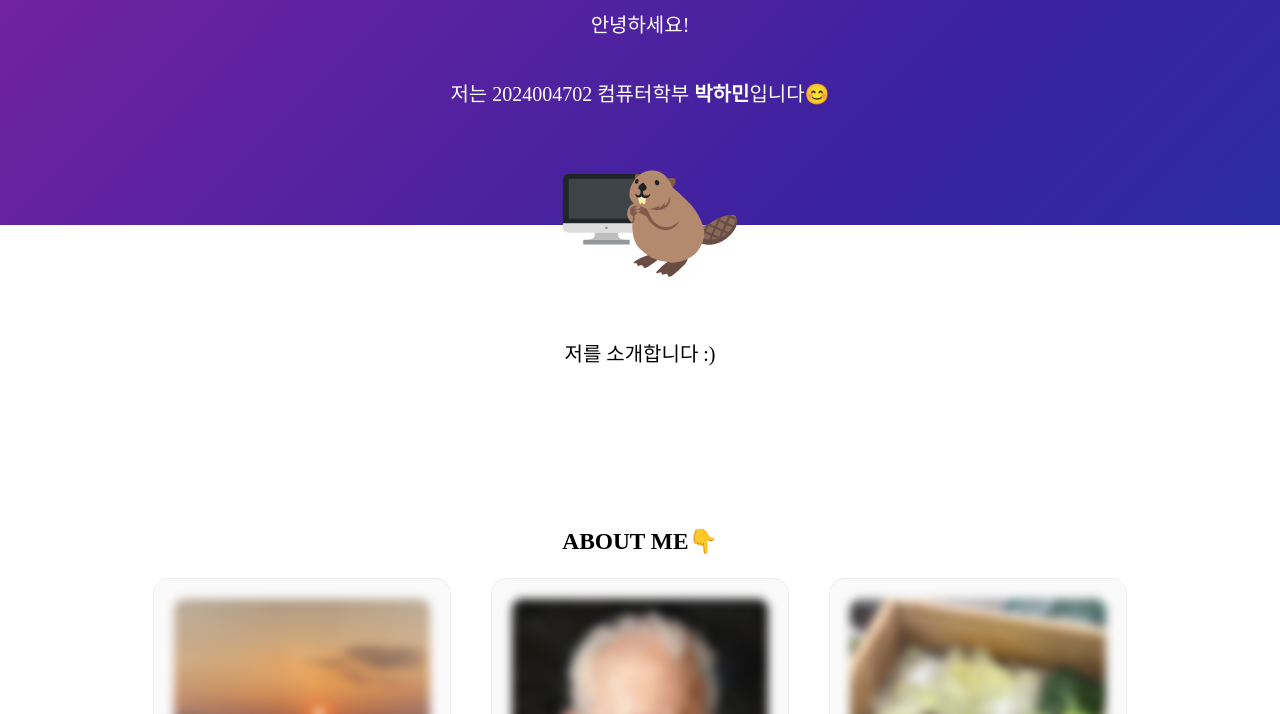
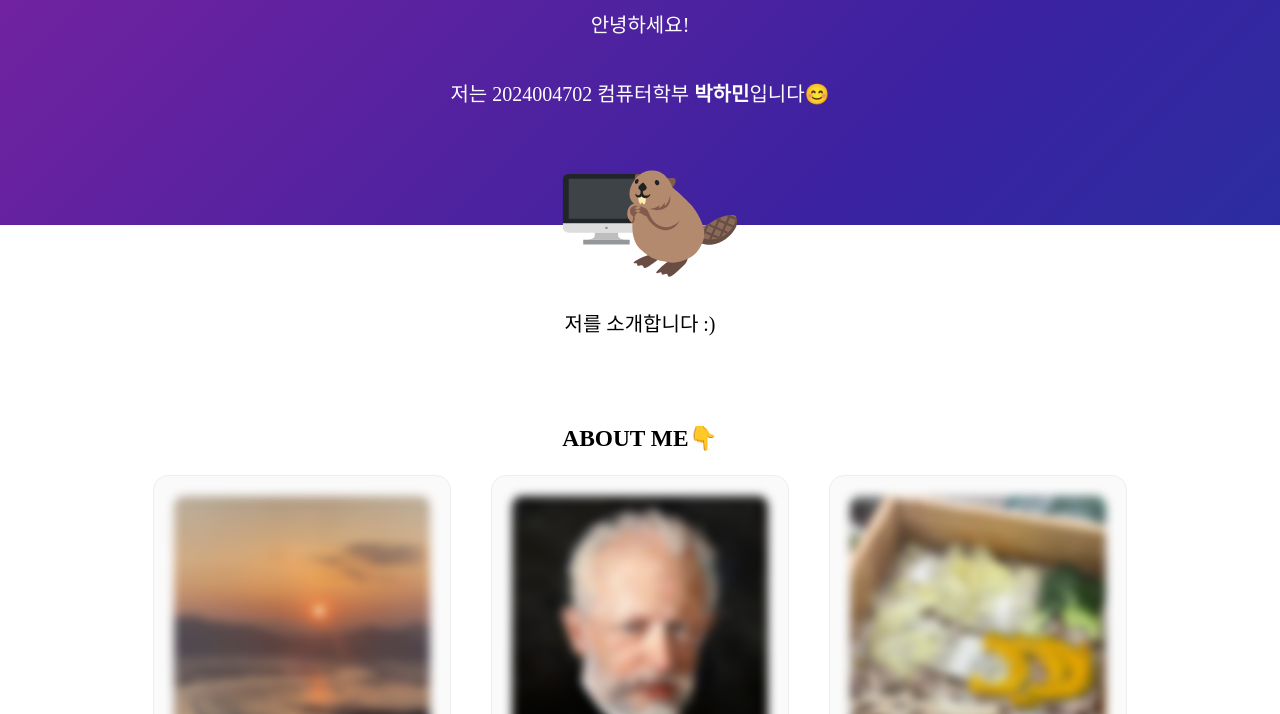
Before and after one commit to pkhamin/pkhamin.github.io, a plain HTML site: page index.html in a window 1280 px wide. Shown: the part 86-800 px from the top of the page. Drawn offline with Linux system fonts and the light colour scheme.

Commit message:
Add files via upload

```diff
--- a/index.html
+++ b/index.html
@@ -3,20 +3,23 @@
 
 <head>
   <meta charset="UTF-8">
+  <meta name="viewport" content="width=device-width, initial-scale=1.0" />
   <title>자기소개 페이지</title>
+
   <style>
+
     body {
       margin: 0;
       padding: 0;
       font-family: "Pretendard";
       font-size: 20px;
-      background-color: aqua;
+      background-color: white;
     }
 
     .main-bg {
       color: #fff;
       width: 100vw;
-      height: 100%;
+      height: 50%;
       background: linear-gradient(-45deg,
           hsl(232, 65%, 38%),
           hsl(252, 65%, 38%),
@@ -85,13 +88,14 @@
     .main {
       background-color: white;
       text-align: center;
-      height: auto;
+      min-height: 50vh;
       width: 100vw;
     }
 
 
     .card {
       width: 20%;
+
       border: solid 1px #eee;
       border-radius: 15px;
       padding: 20px;
@@ -133,7 +137,7 @@
       <p style="font-size : 30px;">👋</p>
       <p>안녕하세요!</p>
       <p style="position:relative; bottom:-20px;">저는 2024004702 컴퓨터학부 <b>박하민</b>입니다😊</p>
-      <img src="Group 1.svg" alt="모니터" class="img">
+      <img src="Group 1.svg" class="img"title="별명 + 전공 이미지">
 
 
     </div>
@@ -141,9 +145,9 @@
   </div>
   <div class="main">
     <br>
-    <div style="padding : 90px;">저를 소개합니다 :)</div>
-    <br><br>
-    <div><h3>ABOUT ME👇</h3></div>
+    <div style="padding : 40px; margin-top:20px;">저를 소개합니다 :)</div>
+    <br>
+    <h3>ABOUT ME👇</h3>
 
     <div class="card-container">
       <a href="고향/hometown.html" target="_blank" class="card">
```
